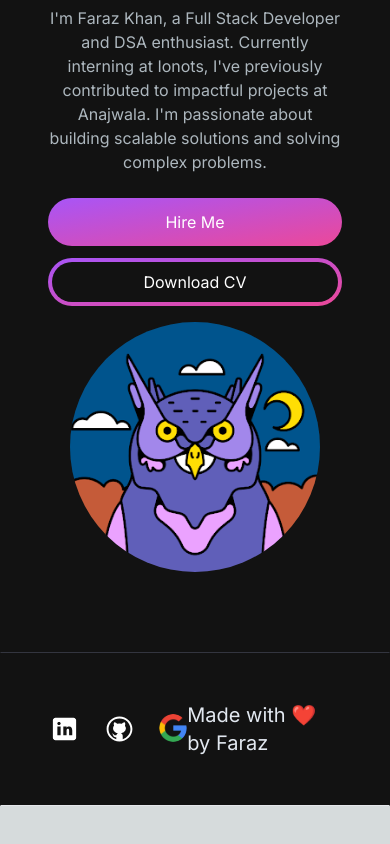
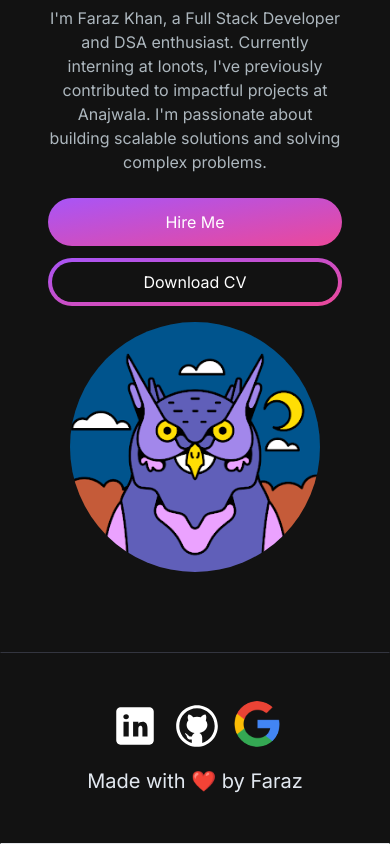
Before and after one commit to Faraz-Khan-79996/faraz-portfolio, a Next.js app: page / in a window 390 px wide. Shown: the part 402-1246 px from the top of the page. Before the commit the page ends 1208 px from the top, so only its background shows below. Built offline with nearby package versions, Linux system fonts and the light colour scheme; a web font is replaced by a local one.

Commit message:
minor change

```diff
--- a/src/app/components/ContactLinks.jsx
+++ b/src/app/components/ContactLinks.jsx
@@ -3,7 +3,7 @@ import Image from "next/image";
 
 export default function ContactLinks() {
   return (
-    <div className="flex justify-center gap-6">
+    <div className="flex justify-center gap-3 lg:gap-6">
       {/* LinkedIn */}
       <a
         href="https://www.linkedin.com/in/faraz-khan-b2a42028a/"
--- a/src/app/components/Footer.jsx
+++ b/src/app/components/Footer.jsx
@@ -4,9 +4,9 @@ import ContactLinks from "./ContactLinks";
 const Footer = () => {
   return (
     <footer className="footer border z-10 border-t-[#33353F] border-l-transparent border-r-transparent text-white">
-      <div className="container p-12 flex justify-around items-center">
+      <div className="container p-12 flex flex-col md:flex-row justify-around items-center">
       <ContactLinks />
-        <p className="text-slate-200 text-xl font-cursive">Made with ❤️ by Faraz</p>
+        <p className="text-slate-200 text-xl font-cursive mt-4 md:mt-0">Made with ❤️ by Faraz</p>
       </div>
     </footer>
   );
```
